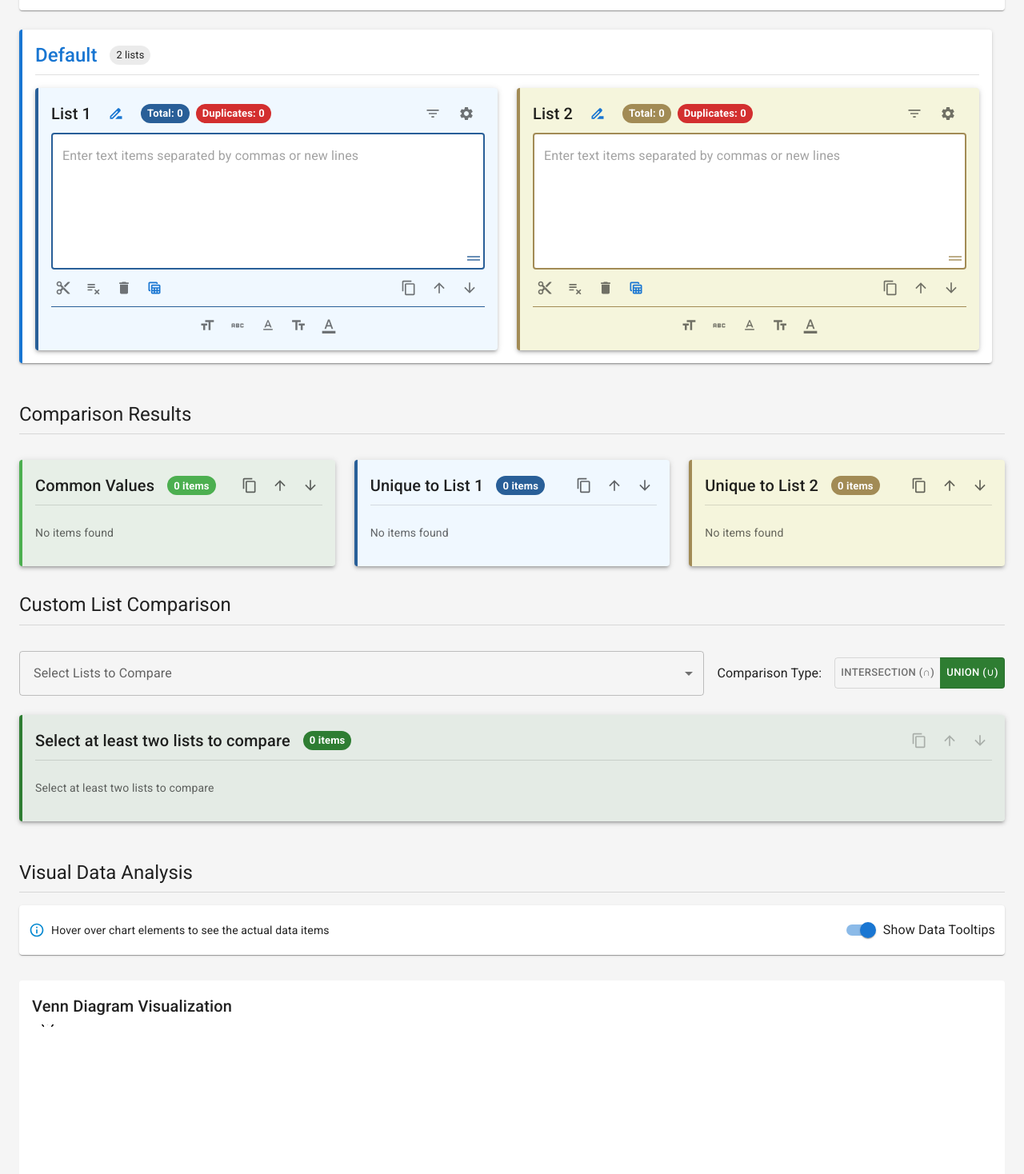
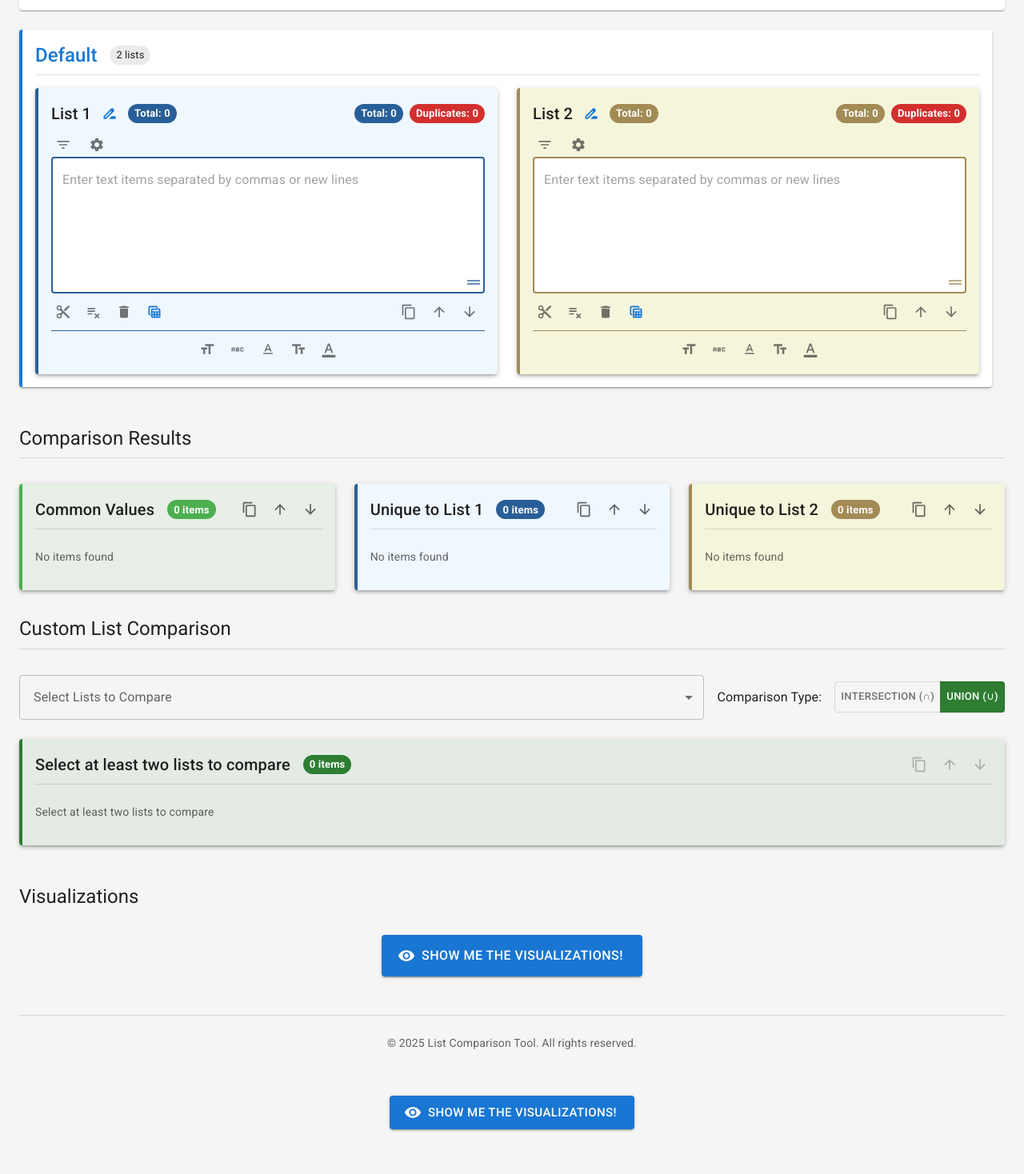
Before and after one commit to satyadeep/ListsComparison, a React (Create React App) app: page / in a window 1280 px wide. Shown: the part 240-1708 px from the top of the page at 80% size. After the commit the page ends 1684 px from the top, so only its background shows below. Built offline with nearby package versions, Linux system fonts and the light colour scheme.

Commit message:
Added duplicate counts to the Excel File

```diff
--- a/src/App.jsx
+++ b/src/App.jsx
@@ -1,11 +1,94 @@
-import React from "react";
+import React, { useState, useEffect } from "react";
 import { ThemeProvider } from "./contexts/ThemeContext";
 import AppContent from "./components/AppContent";
+import LoadingOverlay from "./components/LoadingOverlay";
+// Add missing imports for the components causing errors
+import { Box, Button, Typography, Paper } from "@mui/material";
+import VisibilityIcon from "@mui/icons-material/Visibility";
 
 function App() {
+  const [showVisualizations, setShowVisualizations] = useState(false);
+  const [loadingVisualizations, setLoadingVisualizations] = useState(false);
+  const [loadingConfiguration, setLoadingConfiguration] = useState(false);
+
+  // Handle loading saved configuration
+  const handleLoadConfiguration = (config) => {
+    setLoadingConfiguration(true);
+
+    // Small delay to ensure loading state is shown
+    setTimeout(() => {
+      // ...existing code for loading configuration...
+
+      // Hide loading state after configuration is loaded
+      setTimeout(() => {
+        setLoadingConfiguration(false);
+      }, 1000);
+    }, 100);
+  };
+
+  // Function to handle showing visualizations
+  const handleShowVisualizations = () => {
+    setLoadingVisualizations(true);
+    setShowVisualizations(true);
+
+    // Simulate calculation time
+    setTimeout(() => {
+      setLoadingVisualizations(false);
+    }, 1500);
+  };
+
   return (
     <ThemeProvider>
-      <AppContent />
+      <div className="App">
+        <AppContent />
+
+        {/* Config loading overlay */}
+        {loadingConfiguration && (
+          <LoadingOverlay
+            message="Loading configuration..."
+            subMessage="Please wait while we load your saved settings"
+          />
+        )}
+
+        {/* Visualizations section with show/hide functionality */}
+        <Box sx={{ mt: 4, position: "relative" }}>
+          {!showVisualizations ? (
+            <Box sx={{ display: "flex", justifyContent: "center", my: 4 }}>
+              <Button
+                variant="contained"
+                color="primary"
+                size="large"
+                onClick={handleShowVisualizations}
+                startIcon={<VisibilityIcon />}
+              >
+                Show me the visualizations!
+              </Button>
+            </Box>
+          ) : (
+            <>
+              <Typography variant="h5" gutterBottom>
+                Visualizations
+              </Typography>
+
+              {/* Visualization placeholder with loading overlay */}
+              <Box sx={{ position: "relative" }}>
+                {/* Visualization content */}
+                <Paper elevation={3} sx={{ p: 2, mb: 3 }}>
+                  {/* ...existing visualization code... */}
+                </Paper>
+
+                {/* Loading overlay for visualizations */}
+                {loadingVisualizations && (
+                  <LoadingOverlay
+                    message="Calculating statistics..."
+                    subMessage="Analyzing data and generating visualizations"
+                  />
+                )}
+              </Box>
+            </>
+          )}
+        </Box>
+      </div>
     </ThemeProvider>
   );
 }
--- a/src/components/AppContent.jsx
+++ b/src/components/AppContent.jsx
@@ -10,6 +10,7 @@ import {
   Typography,
   Box,
   Paper,
+  Button,
 } from "@mui/material";
 import ThemeToggle from "./ThemeToggle";
 import ImportExportButtons from "./ImportExportButtons";
@@ -35,6 +36,8 @@ import {
 import { saveConfiguration, loadConfiguration } from "../utils/dbUtils";
 import { applyFilter } from "../utils/filterUtils"; // Add this import
 import VisualizationSection from "./visualizations/VisualizationSection";
+import VisibilityIcon from "@mui/icons-material/Visibility";
+import LoadingOverlay from "./LoadingOverlay";
 
 function AppContent() {
   // State declarations (keeping all the state here for now)
@@ -742,6 +745,38 @@ function AppContent() {
     }
   }, [lists, setLists, setImmediateInputs, setSelectedLists]);
 
+  const [showVisualizations, setShowVisualizations] = useState(false);
+  const [loadingVisualizations, setLoadingVisualizations] = useState(false);
+  const [loadingConfiguration, setLoadingConfiguration] = useState(false);
+
+  // Update the loadConfiguration function to show loading state
+  const loadConfiguration = (configName) => {
+    setLoadingConfiguration(true);
+
+    try {
+      // ...existing code...
+
+      // Add delay to ensure loading UI is visible
+      setTimeout(() => {
+        setLoadingConfiguration(false);
+      }, 1000);
+    } catch (error) {
+      console.error("Error loading configuration:", error);
+      setLoadingConfiguration(false);
+    }
+  };
+
+  // Function to handle showing visualizations
+  const handleShowVisualizations = () => {
+    setLoadingVisualizations(true);
+    setShowVisualizations(true);
+
+    // Simulate calculation time with a delay
+    setTimeout(() => {
+      setLoadingVisualizations(false);
+    }, 2000); // Longer delay to show loading state
+  };
+
   return (
     <>
       <CssBaseline />
--- a/src/components/ExcelCsvImportDialog.jsx
+++ b/src/components/ExcelCsvImportDialog.jsx
@@ -16,6 +16,7 @@ import {
   useTheme,
 } from "@mui/material";
 import * as XLSX from "xlsx";
+import LoadingOverlay from "./LoadingOverlay";
 
 const ExcelCsvImportDialog = ({ open, onClose, onColumnSelected }) => {
   const [file, setFile] = useState(null);
@@ -270,7 +271,14 @@ const ExcelCsvImportDialog = ({ open, onClose, onColumnSelected }) => {
       fullWidth
     >
       <DialogTitle>Import from Excel/CSV</DialogTitle>
-      <DialogContent>
+      <DialogContent sx={{ position: "relative" }}>
+        {/* Add loading overlay */}
+        {loading && (
+          <LoadingOverlay
+            message="Processing data..."
+            subMessage="Reading file and extracting data"
+          />
+        )}
         {errorMessage && (
           <Alert severity="error" sx={{ mb: 2 }}>
             {errorMessage}
--- a/src/components/ListCard.jsx
+++ b/src/components/ListCard.jsx
@@ -40,6 +40,7 @@ import {
   getListColor,
 } from "../utils/listUtils";
 import ExcelCsvImportDialog from "./ExcelCsvImportDialog"; // Import the new component
+import LoadingOverlay from "./LoadingOverlay"; // Import our new LoadingOverlay component
 
 const ListCard = ({
   list,
@@ -66,6 +67,7 @@ const ListCard = ({
   const isDarkMode = theme.palette.mode === "dark";
   const [importDialogOpen, setImportDialogOpen] = useState(false);
   const [isProcessing, setIsProcessing] = useState(false); // State for processing status
+  const [calculatingStats, setCalculatingStats] = useState(false); // New state for stats calculation
   const processingTimeoutRef = useRef(null);
   const hasActiveFilter = !!list.activeFilter;
   const originalItemCount = getListItemCount(
@@ -189,28 +191,42 @@ const ListCard = ({
   const handleProcessDuplicates = () => {
     setIsProcessing(true); // Set processing state to true
     setTimeout(() => {
-      const duplicates = [];
       const lines = list.content.split("\n");
-      const seen = new Set();
-      const duplicatesSet = new Set();
+      const occurrences = {};
+      const duplicatesMap = new Map();
 
-      // Identify duplicates
+      // Count occurrences of each item
       lines.forEach((line) => {
+        if (line.trim() === "") return; // Skip empty lines
+
         const compareLine = caseSensitive ? line : line.toLowerCase();
-        if (seen.has(compareLine)) {
-          duplicatesSet.add(line); // Add original line to duplicates
-        } else {
-          seen.add(compareLine);
+        occurrences[compareLine] = (occurrences[compareLine] || 0) + 1;
+
+        // Store the original case version
+        if (!duplicatesMap.has(compareLine)) {
+          duplicatesMap.set(compareLine, line);
         }
       });
 
-      // Convert duplicatesSet to an array
-      duplicates.push(...duplicatesSet);
+      // Filter for items with more than one occurrence
+      const duplicates = [];
+      for (const [compareLine, originalLine] of duplicatesMap.entries()) {
+        if (occurrences[compareLine] > 1) {
+          duplicates.push({
+            value: originalLine,
+            count: occurrences[compareLine],
+          });
+        }
+      }
+
+      // Sort duplicates by count (most frequent first)
+      duplicates.sort((a, b) => b.count - a.count);
 
       // Prepare data for Excel export
       const data = duplicates.map((duplicate, index) => ({
         "Duplicate #": index + 1,
-        "Duplicate Value": duplicate,
+        "Duplicate Value": duplicate.value,
+        Occurrences: duplicate.count,
       }));
 
       // Export to Excel using the correct utility function
@@ -250,6 +266,7 @@ const ListCard = ({
   const handlePaste = (e) => {
     // Start processing state
     setIsProcessing(true);
+    setCalculatingStats(true); // Also set stats calculating
 
     // Get the clipboard data directly
     const clipboardData = e.clipboardData || window.clipboardData;
@@ -278,6 +295,11 @@ const ListCard = ({
       processingTimeoutRef.current = setTimeout(() => {
         setIsProcessing(false);
 
+        // Still calculating stats for a short while
+        setTimeout(() => {
+          setCalculatingStats(false);
+        }, 500);
+
         // Try to set cursor position after paste
         try {
           const newCursorPos = selectionStart + pastedText.length;
@@ -294,6 +316,7 @@ const ListCard = ({
     } else {
       // If there's no pasted text, just end processing
       setIsProcessing(false);
+      setCalculatingStats(false); // Also end stats calculating
     }
   };
 
@@ -345,12 +368,10 @@ const ListCard = ({
       <Box
         display="flex"
         justifyContent="space-between"
-        alignItems={{ xs: "flex-start", sm: "center" }}
-        flexDirection={{ xs: "column", sm: "row" }}
+        alignItems="center"
         mb={1}
-        gap={1}
       >
-        <Box display="flex" alignItems="center" flexWrap="wrap" gap={1}>
+        <Box display="flex" alignItems="center">
           <Typography
             variant="h6"
             sx={{
@@ -372,6 +393,20 @@ const ListCard = ({
               <DriveFileRenameOutlineIcon fontSize="small" />
             </IconButton>
           </Tooltip>
+          <Box display="flex" gap={1} flexWrap="wrap">
+            <Chip
+              label={`Total: ${filteredItemCount}${
+                hasActiveFilter ? ` / ${originalItemCount}` : ""
+              }`}
+              size="small"
+              sx={{
+                fontWeight: "bold",
+                bgcolor: getBorderColor(),
+                color: "white",
+              }}
+            />
+          </Box>
+        </Box>
         <Box display="flex" gap={1} flexWrap="wrap">
           <Chip
             label={`Total: ${filteredItemCount}${
@@ -450,7 +485,6 @@ const ListCard = ({
             <DeleteIcon />
           </IconButton>
         )}
-        </Box>
       </Box>
 
       {/* Show alert if filtered */}
--- /dev/null
+++ b/src/components/LoadingOverlay.jsx
@@ -0,0 +1,42 @@
+import React from "react";
+import { Box, Typography, CircularProgress } from "@mui/material";
+
+const LoadingOverlay = ({
+  message = "Processing...",
+  subMessage = "Please wait",
+}) => {
+  return (
+    <Box
+      sx={{
+        position: "absolute",
+        top: 0,
+        left: 0,
+        right: 0,
+        bottom: 0,
+        backgroundColor: "rgba(0, 0, 0, 0.7)",
+        color: "white",
+        display: "flex",
+        flexDirection: "column",
+        alignItems: "center",
+        justifyContent: "center",
+        zIndex: 1000,
+        backdropFilter: "blur(3px)",
+      }}
+    >
+      <CircularProgress
+        color="primary"
+        size={40}
+        thickness={4}
+        sx={{ mb: 2 }}
+      />
+      <Typography variant="body1" sx={{ fontWeight: "medium" }}>
+        {message}
+      </Typography>
+      <Typography variant="caption" sx={{ display: "block", mt: 1 }}>
+        {subMessage}
+      </Typography>
+    </Box>
+  );
+};
+
+export default LoadingOverlay;
--- a/src/components/visualizations/VisualizationSection.jsx
+++ b/src/components/visualizations/VisualizationSection.jsx
@@ -1,4 +1,4 @@
-import React, { useState } from "react";
+import React, { useState, useEffect } from "react";
 import {
   Box,
   Container,
@@ -8,10 +8,13 @@ import {
   Switch,
   useTheme,
   Paper,
+  Button,
 } from "@mui/material";
 import InfoOutlinedIcon from "@mui/icons-material/InfoOutlined";
+import VisibilityIcon from "@mui/icons-material/Visibility";
 import VennDiagram from "./VennDiagram";
 import ListStatistics from "./ListStatistics";
+import LoadingOverlay from "../LoadingOverlay";
 
 // Update the component to accept compareMode and caseSensitive props
 const VisualizationSection = ({
@@ -21,7 +24,43 @@ const VisualizationSection = ({
   caseSensitive = false,
 }) => {
   const [showTooltips, setShowTooltips] = useState(true);
+  const [showVisualizations, setShowVisualizations] = useState(false);
+  const [loadingVisualizations, setLoadingVisualizations] = useState(false);
   const theme = useTheme();
+
+  // Function to handle showing visualizations
+  const handleShowVisualizations = () => {
+    setLoadingVisualizations(true);
+    setShowVisualizations(true);
+
+    // Simulate calculation time with a longer delay
+    setTimeout(() => {
+      setLoadingVisualizations(false);
+    }, 2000);
+  };
+
+  if (!showVisualizations) {
+    return (
+      <Box sx={{ mt: 6, mb: 4 }}>
+        <Typography variant="h5" gutterBottom>
+          Visualizations
+        </Typography>
+
+        <Box sx={{ display: "flex", justifyContent: "center", my: 4 }}>
+          <Button
+            variant="contained"
+            color="primary"
+            size="large"
+            onClick={handleShowVisualizations}
+            startIcon={<VisibilityIcon />}
+            sx={{ py: 1.5, px: 3, fontSize: "1rem" }}
+          >
+            Show me the visualizations!
+          </Button>
+        </Box>
+      </Box>
+    );
+  }
 
   if (!lists || lists.length === 0 || !results || results.length === 0) {
     return null;
@@ -82,6 +121,14 @@ const VisualizationSection = ({
         results={results}
         showTooltips={showTooltips}
       />
+
+      {/* Loading overlay while calculating visualizations */}
+      {loadingVisualizations && (
+        <LoadingOverlay
+          message="Generating visualizations..."
+          subMessage="Analyzing data and creating charts"
+        />
+      )}
     </Box>
   );
 };
--- a/src/utils/excelExport.js
+++ b/src/utils/excelExport.js
@@ -182,22 +182,27 @@ export const exportToExcel = async (
 };
 
 /**
- * Export data to an Excel file
- * @param {Array} data - Array of objects to export
- * @param {string} fileName - Name of the Excel file
+ * Exports data to an Excel file with the given filename
+ * @param {Array} data - Array of objects representing rows of data
+ * @param {string} filename - Name for the Excel file (without extension)
  */
-export const exportDataToExcel = (data, fileName) => {
+export const exportDataToExcel = (data, filename) => {
   try {
-    // Create a worksheet from the data
+    // Create a new workbook
+    const workbook = XLSX.utils.book_new();
+
+    // Convert data to worksheet
     const worksheet = XLSX.utils.json_to_sheet(data);
 
-    // Create a workbook and append the worksheet
-    const workbook = XLSX.utils.book_new();
-    XLSX.utils.book_append_sheet(workbook, worksheet, "Sheet1");
+    // Add the worksheet to the workbook
+    XLSX.utils.book_append_sheet(workbook, worksheet, "Data");
 
-    // Write the workbook to a file
-    XLSX.writeFile(workbook, `${fileName}.xlsx`);
+    // Generate Excel file
+    XLSX.writeFile(workbook, `${filename}.xlsx`);
+
+    return true;
   } catch (error) {
-    console.error("Failed to export to Excel:", error);
+    console.error("Error exporting to Excel:", error);
+    return false;
   }
 };
```
Lines whose indentation alone changed are shown as unchanged.
